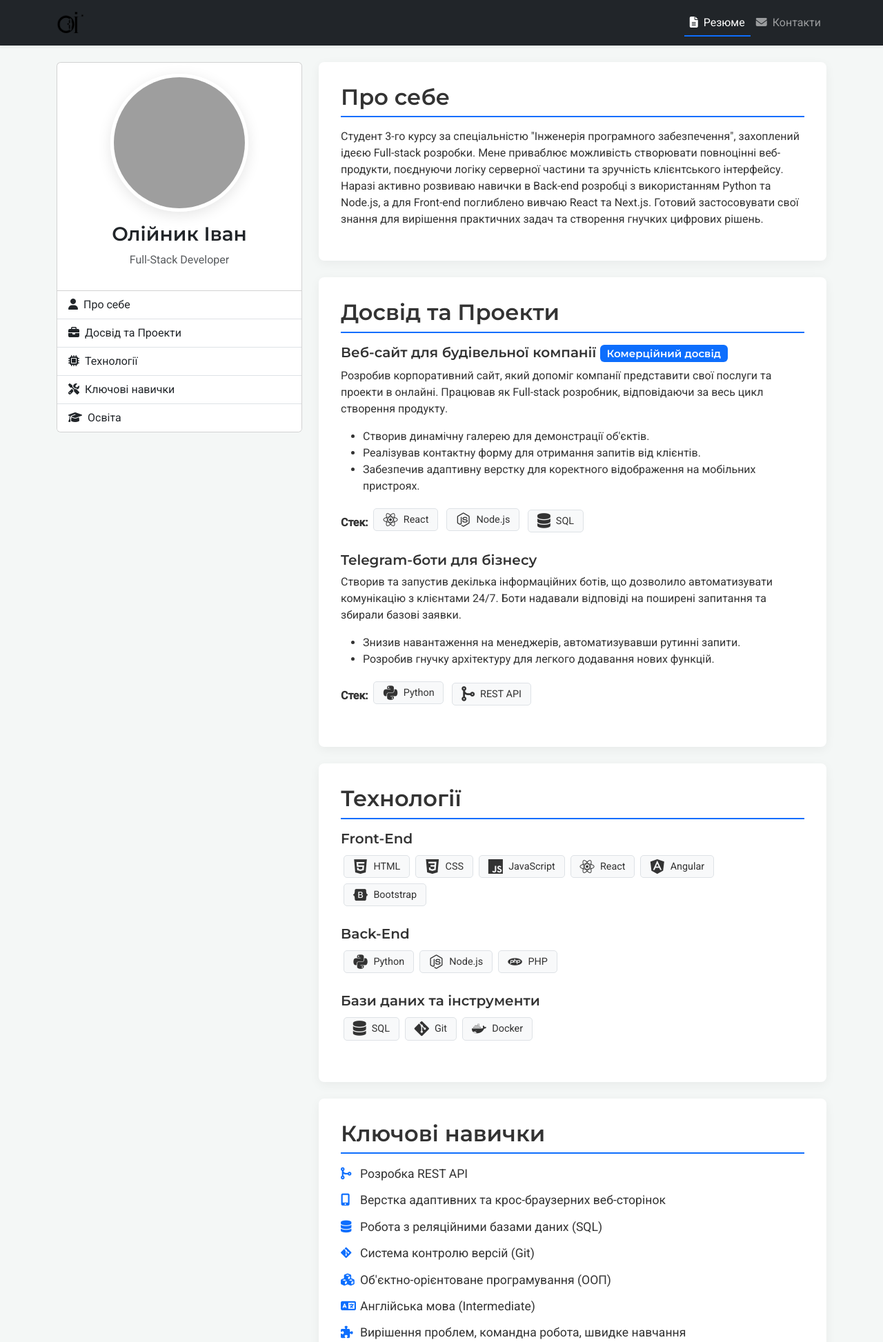
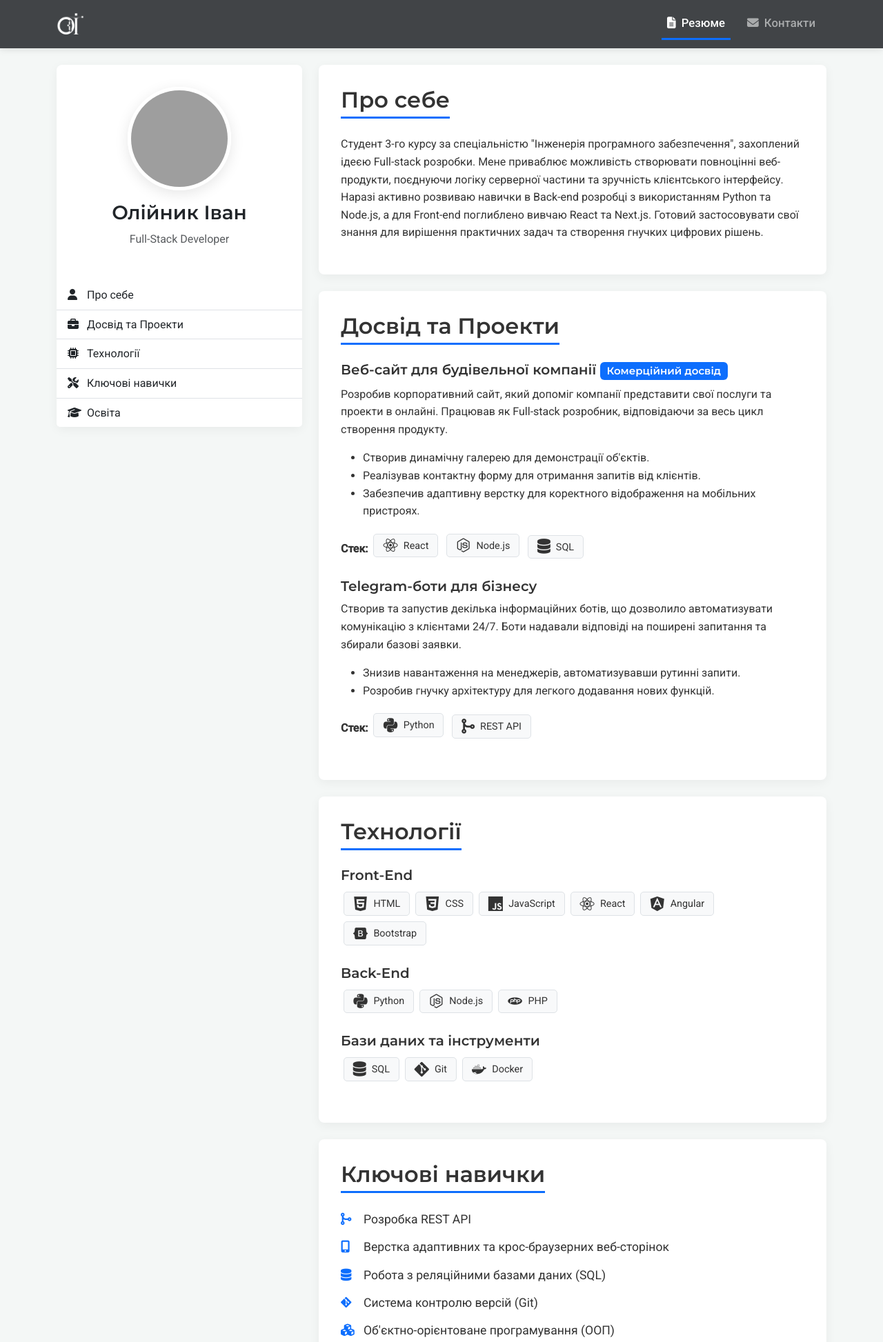
Before and after one commit to qaxs24/flask-app-lab, a Flask app: page / in a window 1280 px wide. Shown: the top 1946 px of the page at 69% size. Run offline with Flask 3, Linux system fonts and the light colour scheme; grey boxes are pictures that could not be loaded.

Commit message:
New navbar

```diff
--- a/static/css/styles.css
+++ b/static/css/styles.css
@@ -4,21 +4,15 @@
     --text-color-light: #adb5bd;
     --background-light: #f4f7f6;
     --background-white: #ffffff;
-    --background-dark: #343a40;
     --border-color: #dee2e6;
     --border-hover-color: #adb5bd;
 
     --font-primary: 'Montserrat', sans-serif;
     --font-secondary: 'Roboto', sans-serif;
-    --base-font-size: 1rem;
 
-    --navbar-height: 56px;
-    --spacing-md: 1rem;
-    --spacing-lg: 2rem;
-    --spacing-xl: 20px;
-    --logo-height: 40px;
+    --navbar-height: 70px;
+    --border-radius: 8px;
 
-    --border-radius: 8px;
     --card-shadow: 0 4px 15px rgba(0, 0, 0, 0.05);
     --image-shadow: 0 5px 20px rgba(0, 0, 0, 0.1);
     --transition-fast: all 0.2s ease-in-out;
@@ -26,86 +20,72 @@
 }
 
 html {
+    scroll-behavior: smooth;
     scroll-padding-top: var(--navbar-height);
 }
 
 body {
-    display: flex;
-    flex-direction: column;
-    min-height: 100vh;
     font-family: var(--font-secondary);
     background-color: var(--background-light);
     color: var(--text-color);
+    line-height: 1.6;
+    padding-top: var(--navbar-height);
 }
 
 h1, h2, h3, h4, h5, h6 {
     font-family: var(--font-primary);
 }
 
-.section-title {
-    border-bottom: 2px solid var(--primary-color);
-    padding-bottom: calc(var(--spacing-md) / 2);
-    margin-bottom: var(--spacing-md);
+.content-card, .card {
+    background-color: var(--background-white);
+    padding: 2rem;
+    border-radius: var(--border-radius);
+    box-shadow: var(--card-shadow);
+    border: none;
 }
 
-.container {
-    flex: 1 0 auto;
+.card {
+    padding: 0;
 }
 
-section {
-    margin-bottom: var(--spacing-lg);
+.card .card-body {
+    padding: 2rem;
 }
 
-.content-card {
-    background-color: var(--background-white);
-    padding: var(--spacing-lg);
-    border-radius: var(--border-radius);
-    box-shadow: var(--card-shadow);
+.section-title {
+    display: inline-block;
+    border-bottom: 3px solid var(--primary-color);
+    padding-bottom: 5px;
+    margin-bottom: 1.5rem;
 }
 
-.card.sticky-top {
-    top: calc(var(--navbar-height) + var(--spacing-xl));
+.sticky-top {
+    top: calc(var(--navbar-height) + 20px);
 }
 
-.navbar-brand .logo-img {
-    height: var(--logo-height);
-    width: auto;
+.list-group-item-action {
+    transition: var(--transition-fast);
 }
 
-.navbar-dark .nav-link {
-    transition: var(--transition-fast);
-    border-bottom: 2px solid transparent;
-    padding-bottom: 6px;
+.list-group-item-action:hover, .list-group-item-action:focus {
+    background-color: #f8f9fa;
+    transform: translateX(5px);
+    color: var(--primary-color);
+    border-left: 3px solid var(--primary-color);
 }
 
-.navbar-dark .nav-link:hover {
-    color: var(--background-light);
-}
-
-.navbar-dark .nav-link.active {
-    color: var(--background-white);
-    border-bottom-color: var(--primary-color);
-}
-
-.footer-social-links a {
-    color: var(--text-color-light);
-    margin: 0 10px;
-    font-size: 1.5rem;
-    transition: color var(--transition-medium);
-}
-
-.footer-social-links a:hover {
-    color: var(--background-white);
+.list-group-item i {
+    width: 20px;
 }
 
 .profile-img {
-    width: 200px;
-    height: 200px;
+    width: 150px;
+    height: 150px;
     border-radius: 50%;
     object-fit: cover;
     border: 5px solid var(--background-white);
     box-shadow: var(--image-shadow);
-    transition: transform var(--transition-medium);
+    transition: var(--transition-medium);
 }
 
 .profile-img:hover {
@@ -140,18 +120,76 @@ section {
     margin-bottom: 1.5rem;
 }
 
-#skills ul {
-    list-style-type: none;
-    padding-left: 0;
-}
-
 #skills ul li {
     font-size: 1.1rem;
     margin-bottom: 0.75rem;
 }
 
 #skills ul li i {
-    color: var(--primary-color);
-    margin-right: 15px;
-    width: 20px;
+    width: 25px;
 }
+
+.main-navbar {
+    height: var(--navbar-height);
+    background: rgba(33, 37, 41, 0.85);
+    backdrop-filter: blur(10px);
+    -webkit-backdrop-filter: blur(10px);
+    box-shadow: 0 2px 10px rgba(0, 0, 0, 0.1);
+    transition: background 0.3s ease-in-out;
+}
+
+.navbar-brand .logo-img {
+    height: 40px;
+    width: auto;
+    filter: invert(1);
+    transition: var(--transition-medium);
+}
+
+.navbar-brand:hover .logo-img {
+    transform: rotate(15deg) scale(1.1);
+}
+
+.main-navbar .nav-link {
+    font-size: 1.05rem;
+    font-weight: 500;
+    margin: 0 0.5rem;
+    padding: 0.5rem 0;
+    border-bottom: 3px solid transparent;
+    transition: var(--transition-medium);
+}
+
+.main-navbar .nav-link:hover {
+    color: #ffffff;
+    border-bottom-color: rgba(255, 255, 255, 0.5);
+}
+
+.main-navbar .nav-link.active {
+    color: #ffffff;
+    border-bottom-color: var(--primary-color);
+}
+
+.navbar-toggler {
+    border: none;
+}
+
+.navbar-toggler:focus {
+    box-shadow: none;
+}
+
+.footer-social-links a {
+    color: var(--text-color-light);
+    margin: 0 10px;
+    font-size: 1.5rem;
+    transition: var(--transition-medium);
+}
+
+.footer-social-links a:hover {
+    color: var(--background-white);
+}
+
+@media (max-width: 991px) {
+    .main-navbar .nav-link {
+        padding: 0.8rem 0;
+        text-align: center;
+    }
+}
--- a/templates/_navigation.html
+++ b/templates/_navigation.html
@@ -1,8 +1,9 @@
-<nav class="navbar navbar-expand-lg navbar-dark bg-dark sticky-top shadow-sm">
+<nav class="navbar navbar-expand-lg navbar-dark fixed-top main-navbar">
     <div class="container">
-        <a class="navbar-brand" href="{{ url_for('resume') }}"><img src="{{ url_for('static', filename='images/logo.png') }}" alt="Logo" class="logo-img"></a>
+        <a class="navbar-brand" href="{{ url_for('resume') }}">
+            <img src="{{ url_for('static', filename='images/logo.png') }}" alt="Логотип" class="logo-img">
+        </a>
         <button class="navbar-toggler" type="button" data-bs-toggle="collapse" data-bs-target="#navbarNav" aria-controls="navbarNav" aria-expanded="false" aria-label="Toggle navigation">
-            <button class="navbar-toggler" type="button" data-bs-toggle="collapse" data-bs-target="#navbarNav" aria-controls="navbarNav" aria-expanded="false" aria-label="Toggle navigation">
             <span class="navbar-toggler-icon"></span>
         </button>
         <div class="collapse navbar-collapse" id="navbarNav">
```
Also changed, not shown: templates/resume.html (indentation only).
